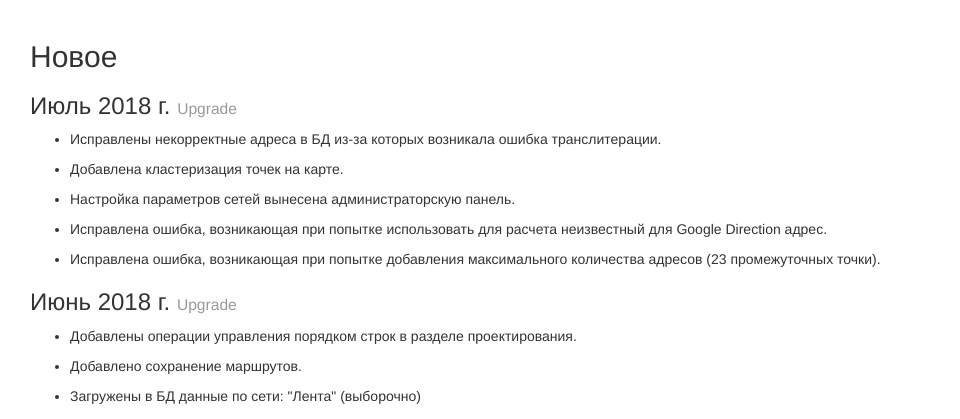
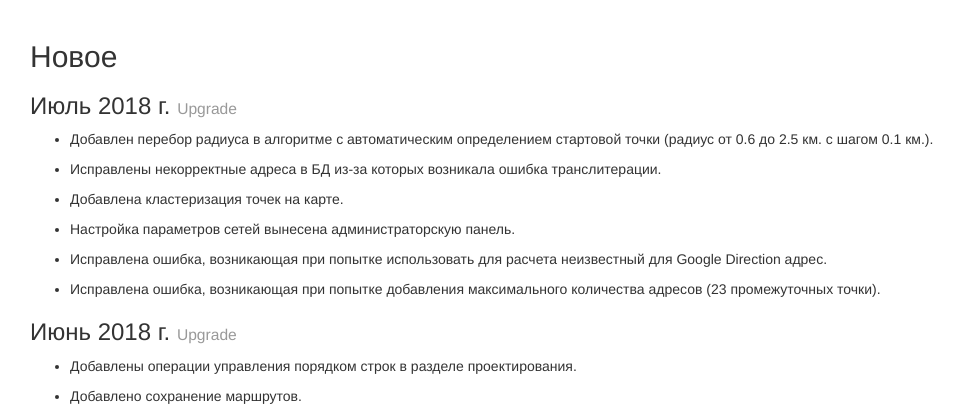
Before and after one commit to grybakov/MerchRoutes, a Django app: page /news/ in a window 1280 px wide. Shown: the part 51-470 px from the top of the page, without its empty margins (17-977 px from the left). Run offline with Django 3.2, Linux system fonts and the light colour scheme; parts of the project's set-up code (start-up, migrations or seed data) failed here and were passed over; some libraries are stand-ins or nearby versions.

Commit message:
Fix find radius in makeRouteAutoStart (0.2 - 2.5 km., step 0.1 km)

```diff
--- a/mroute/templates/news.html
+++ b/mroute/templates/news.html
@@ -60,6 +60,7 @@
 
     <h3>Июль 2018 г. <small>Upgrade</small></h3>
         <ul>
+            <li><p>Добавлен перебор радиуса в алгоритме с автоматическим определением стартовой точки (радиус от 0.6 до 2.5 км. с шагом 0.1 км.).</p></li>
             <li><p>Исправлены некорректные адреса в БД из-за которых возникала ошибка транслитерации.</p></li>
             <li><p>Добавлена кластеризация точек на карте.</p></li>
             <li><p>Настройка параметров сетей вынесена администраторскую панель.</p></li>
--- a/mroute/views.py
+++ b/mroute/views.py
@@ -176,11 +176,34 @@ def makeRouteFixStart(request):
     return JsonResponse(response)
 
 
+# Поиск возможных стартовых точек в указанном радиусе
+def checkStartPoints(geo_list, R):
+
+    metro_dict = MetroModel.objects.filter(metro_is_active=True).values()
+
+    start_points_list = []
+    for goo in geo_list:
+        lat0 = goo['point_lat']
+        lon0 = goo['point_lng']
+        for m in metro_dict:
+            lat = m['metro_lat']
+            lon = m['metro_lng']
+            p = 0.017453292519943295  # Math.PI / 180
+            a = 0.5 - math.cos((lat - lat0) * p) / 2 + math.cos(lat0 * p) * math.cos(lat * p) * (1 - math.cos((lon - lon0) * p)) / 2
+            ss = 12742 * math.asin(math.sqrt(a))  # 2 * R; R = 6371 km
+            if R >= ss:
+                start_points_list.append(goo)
+
+    return start_points_list
+
+
 # Создает марщруты с автоматическим определением стартовой точки возле ближайшего метро.
 @require_http_methods(['GET'])
 def makeRouteAutoStart(request):
 
-    MAX_METRO_R = 1.5  # Км
+    MAX_METRO_R = 2.5  # Км
+    MIN_METRO_R = 0.5
+    STEP_METRO_R = 0.1
 
     # Счетчики перебора
     min_time_iter = sys.maxsize
@@ -193,8 +216,6 @@ def makeRouteAutoStart(request):
     load_day = req_dict['sendDay'][0]
     load_points = req_dict['pointsArray[]']
 
-    metro_dict = MetroModel.objects.filter(metro_is_active=True).values()
-
     # Получаем координаты точек маршрута из БД и укладываем в geo_list
     geo_list = []
     for point in load_points:
@@ -206,24 +227,18 @@ def makeRouteAutoStart(request):
         geo_dict['point_lng'] = queryset[0]['market_lng']
         geo_list.append(geo_dict)
 
-    # Поиск возможных стартовых точек в заданном радиусе MAX_METRO_R
+    # Поиск возможных стартовых точек в указанном радиусе
     start_points_list = []
-    for goo in geo_list:
-        lat0 = goo['point_lat']
-        lon0 = goo['point_lng']
-        for m in metro_dict:
-            lat = m['metro_lat']
-            lon = m['metro_lng']
-            p = 0.017453292519943295  # Math.PI / 180
-            a = 0.5 - math.cos((lat - lat0) * p) / 2 + math.cos(lat0 * p) * math.cos(lat * p) * (1 - math.cos((lon - lon0) * p)) / 2
-            ss = 12742 * math.asin(math.sqrt(a))  # 2 * R; R = 6371 km
-            if MAX_METRO_R >= ss:
-                start_points_list.append(goo)
+    while MIN_METRO_R <= MAX_METRO_R:
+        start_points_list = checkStartPoints(geo_list, MIN_METRO_R)
+        if start_points_list:
+            break
+        MIN_METRO_R += STEP_METRO_R
 
     # Если не найдено ни одной стартовой точки в пределах MAX_METRO_R, завершаем работу
     if not start_points_list:
-        response = {'day': load_day, 'error_massage': 'В пределах заданного радиуса ({0} км.) не удалось найти ни одной'
-                                                      ' стартовой точки.'.format(MAX_METRO_R), 'status': 'Fail'}
+        response = {'day': load_day, 'error_massage': 'В пределах максимального радиуса ({0} км.) не удалось найти '
+                                                      'ни одной стартовой точки.'.format(MAX_METRO_R), 'status': 'Fail'}
         return JsonResponse(response)
 
     # Подготавливаем списки точек
```
